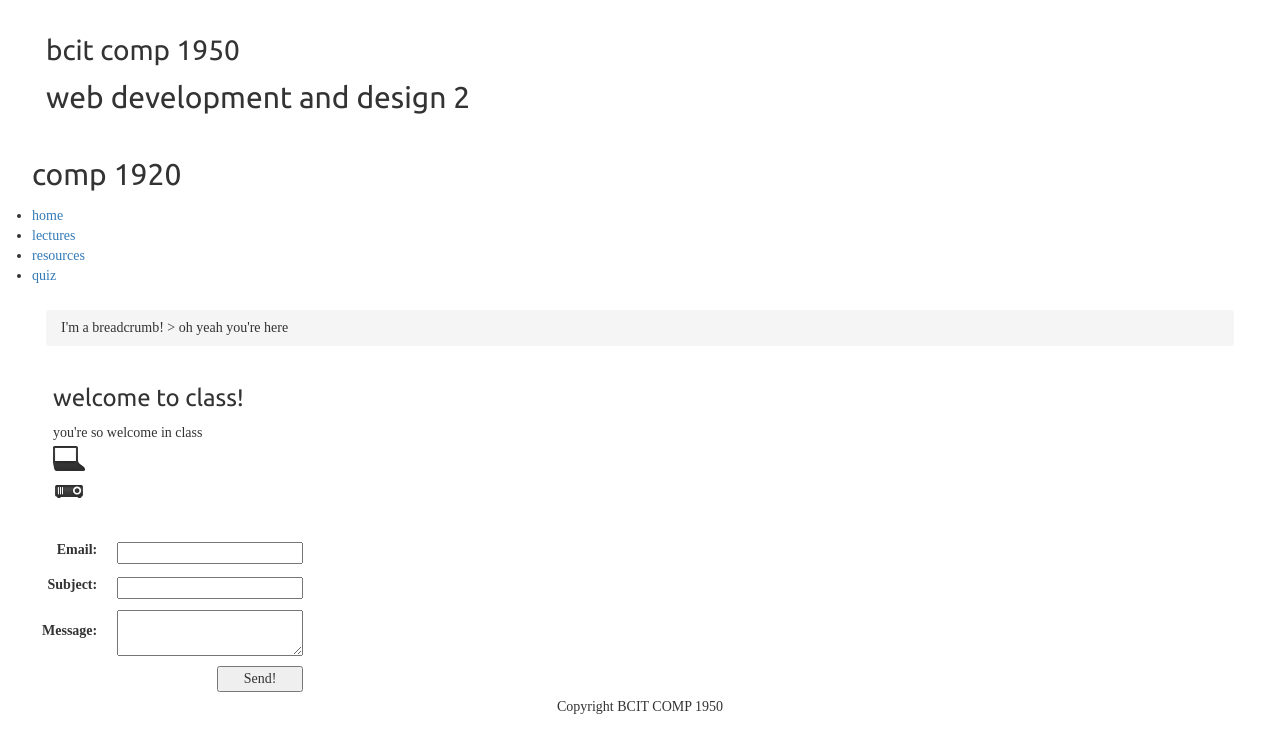
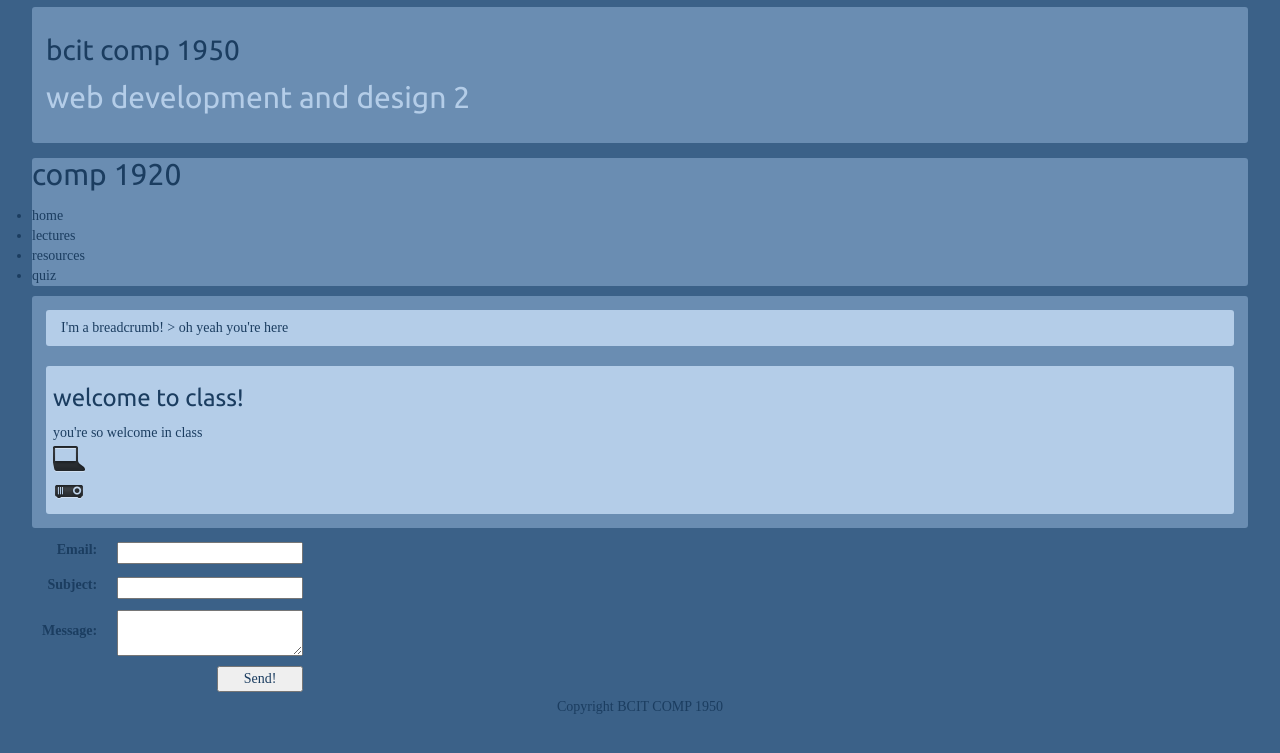
Before and after one commit to Acoli/COMP1950-final-assignment, a PHP site: page / in a window 1280 px wide. Shown: the top 753 px of the page. Run offline with PHP 8.4, Linux system fonts and the light colour scheme; some libraries are stand-ins or nearby versions; some web fonts are replaced.

Commit message:
Revert "big css change, let me know what you think. Changed colours and many standard settings"
This reverts commit 03e460d3d9a3dae36c7a37f3dd73d76b070b17b2.

```diff
--- a/public/css/mediaQueries.css
+++ b/public/css/mediaQueries.css
@@ -1,6 +1,6 @@
 @media only screen and (max-width: 1000px){
 	body{
-
+		min-width: 310px;
 	}
 	nav.bac1{
 	background:none;
@@ -27,24 +27,24 @@
 }
 
 /* Smartphones (portrait and landscape) ----------- */
-/* @media only screen and (min-device-width : 320px) and (max-device-width : 480px) {
+@media only screen and (min-device-width : 320px) and (max-device-width : 480px) {
 
-}   */
+}
 
 /* Smartphones (landscape) ----------- */
-/* @media only screen and (min-width : 321px) {
+@media only screen and (min-width : 321px) {
 
-}  */
+}
 
 /* Smartphones (portrait) ----------- */
-/* @media only screen and (max-width : 320px) {
+@media only screen and (max-width : 320px) {
 
-}  */
+}
 
 /* iPads (portrait and landscape) ----------- */
-/* @media only screen and (min-device-width : 768px) and (max-device-width : 1023px) {
+@media only screen and (min-device-width : 768px) and (max-device-width : 1023px) {
 
-} */
+}
 
 /* hide for mobile style */
 @media only screen and (max-width:1090px){
@@ -60,7 +60,7 @@
 	nav,
 	main,
 	footer{
-		/*width: 960px;*/
+		width: 960px;
 		margin: 0 auto;
 	}
 
--- a/public/css/style.css
+++ b/public/css/style.css
@@ -10,28 +10,34 @@
 
 h1, h2, h3, h4, h5, h6 {
   font-family: "Ubuntu", sans-serif;
+  color: #1B3D60;
   margin: 0.5em 0;
   padding: 0; }
 
 p, li, a, td, footer, span, th, table {
   font-family: "Droid Serif", serif;
+  color: #1B3D60;
   margin: 0;
   padding: 0; }
 
 header, div.content, div.accent, div.breadcrumb, nav, main {
   border-radius: 3px; }
 
-.c1 {
-  background-color: #FFFFFF;
-  color: #172C5B; }
+.cac1 {
+  color: #1B3D60; }
 
-.c2 {
-  background-color: #BFE5FF;
-  color: #172C5B; }
+.cac2 {
+  color: #B4CDE8; }
 
-.c3 {
-  background-color: #0297FE;
-  color: #BFE5FF; }
+/* - - - - - - - - */
+.bac1 {
+  background-color: #6A8DB2; }
+
+.bac2 {
+  background-color: #B4CDE8; }
+
+.bac3 {
+  background-color: #3B6188; }
 
 header {
   padding: 1em;
@@ -57,11 +63,6 @@
   div.contblock a:link, div.contblock a:visited {
     color: #164DC2; }
 
-div#maincont {
-  margin: 0 auto;
-  width: 80%;
-  max-width: 60em; }
-
 footer {
   text-align: center; }
 
```
Also changed, not shown: sass/style.sass (+19 -13 lines), 1 other file.
